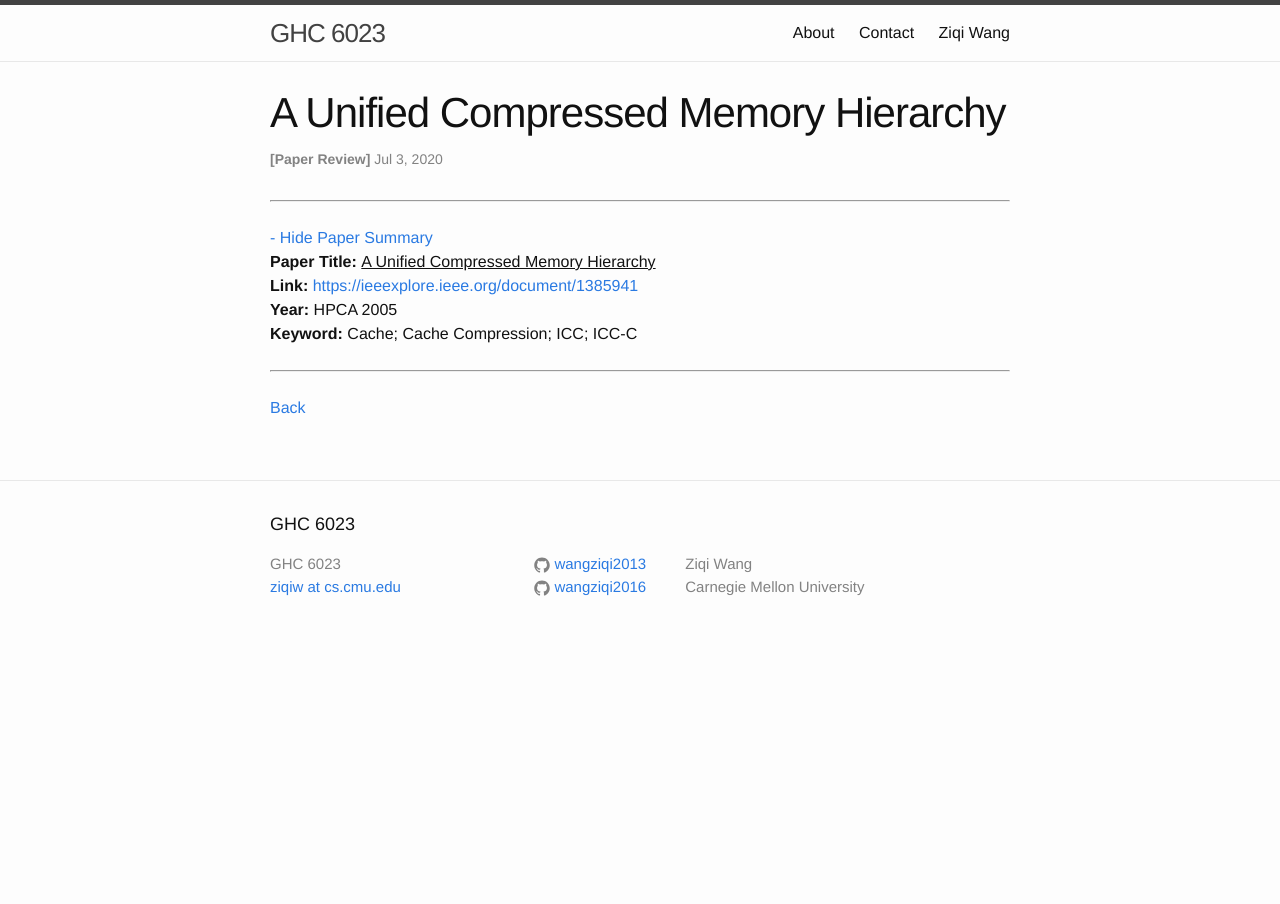
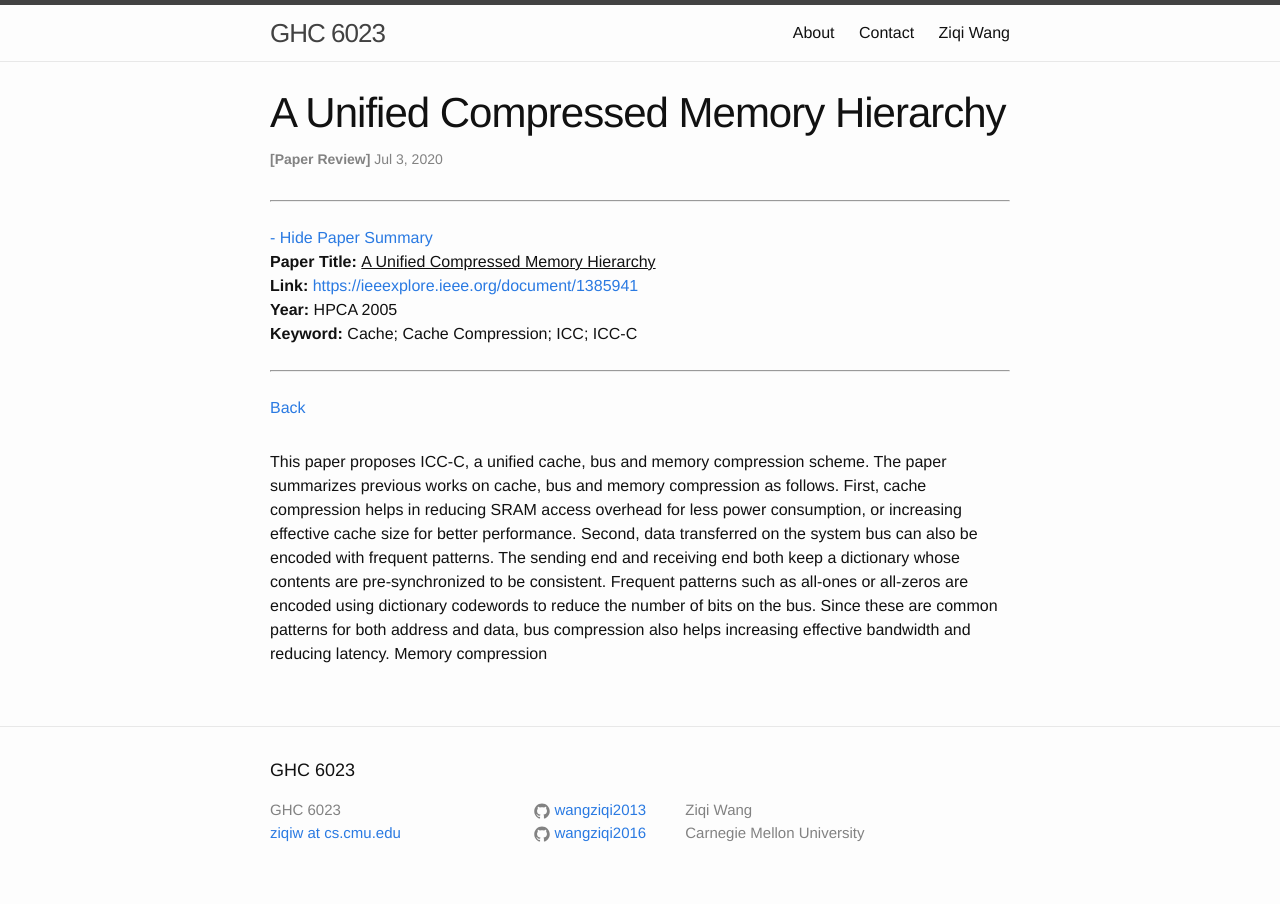
Before and after one commit to wangziqi2013/wangziqi2013.github.io, a Jekyll site: the page built from _posts/2020-07-02-icc-c.markdown, in a window 1280 px wide. Built offline with Jekyll 4.4.1, drawn with Linux system fonts in a browser that asks for light colours.

Commit message:
Adding motivation

```diff
--- a/_posts/2020-07-02-icc-c.markdown
+++ b/_posts/2020-07-02-icc-c.markdown
@@ -12,3 +12,11 @@ htm_cd:
 htm_cr:
 version_mgmt:
 ---
+
+This paper proposes ICC-C, a unified cache, bus and memory compression scheme. The paper summarizes previous works on
+cache, bus and memory compression as follows. First, cache compression helps in reducing SRAM access overhead for less
+power consumption, or increasing effective cache size for better performance. Second, data transferred on the system bus
+can also be encoded with frequent patterns. The sending end and receiving end both keep a dictionary whose contents are
+pre-synchronized to be consistent. Frequent patterns such as all-ones or all-zeros are encoded using dictionary codewords
+to reduce the number of bits on the bus. Since these are common patterns for both address and data, bus compression also
+helps increasing effective bandwidth and reducing latency. Memory compression
```
